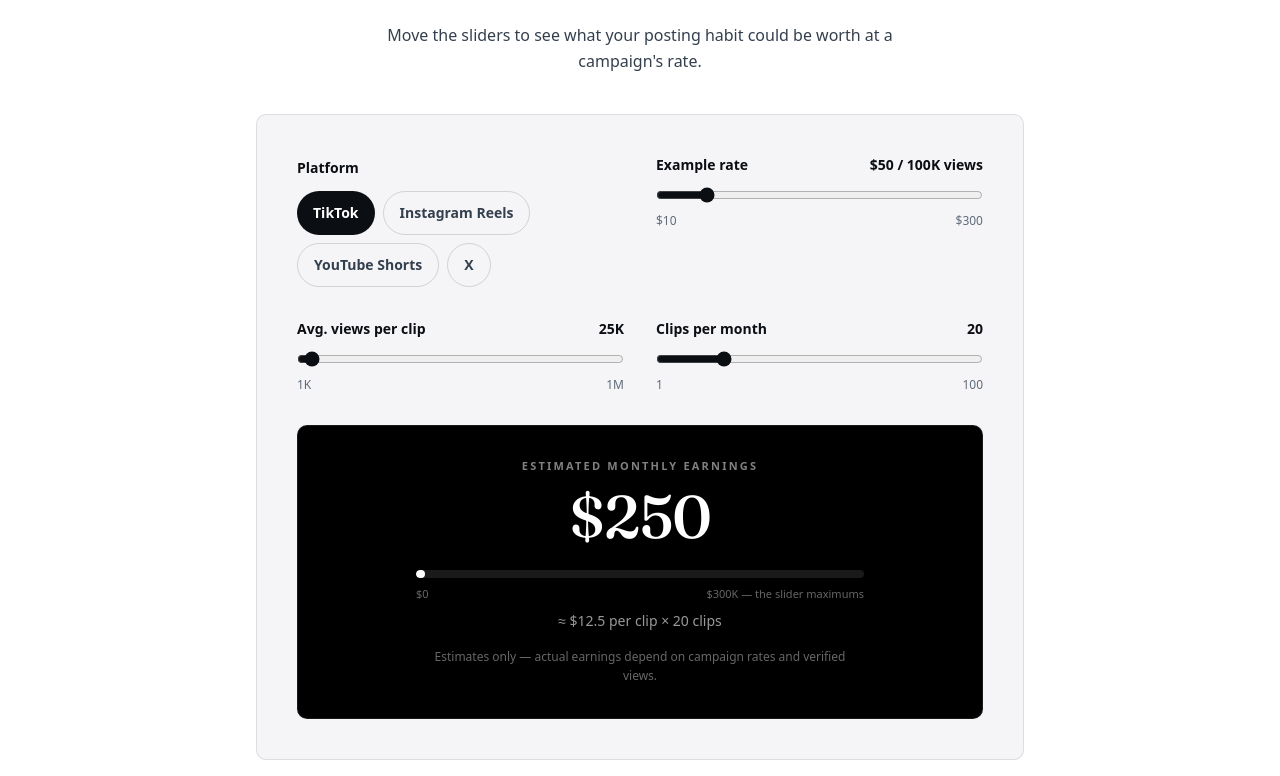
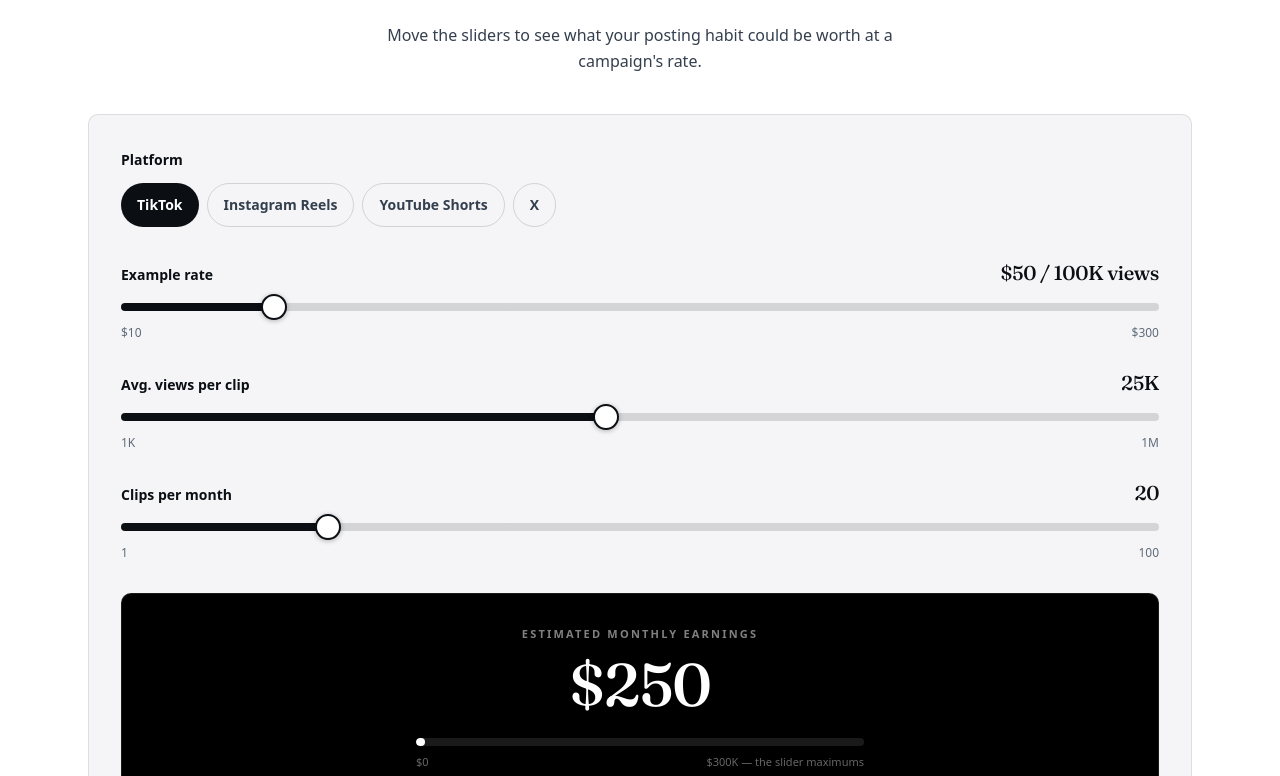
Before and after one commit to Chachi420/clipforge, a Next.js app: page /clip in a window 1280 px wide. Shown: the part 2544-3320 px from the top of the page. Built offline with nearby package versions, Linux system fonts and the light colour scheme; a web font is replaced by a local one.

Commit message:
Calculator: full-width card, chunky custom sliders, log-scale views

```diff
--- a/app/clip/calculator.tsx
+++ b/app/clip/calculator.tsx
@@ -18,25 +18,78 @@ function fmt(n: number) {
 }
 
 /**
+ * Full-width slider with a filled track. `fillPct` is 0–100 and drives the
+ * monochrome fill via an inline gradient (theme-aware through --ink).
+ */
+function Slider({
+  label,
+  display,
+  min,
+  max,
+  step,
+  value,
+  minLabel,
+  maxLabel,
+  onChange,
+  ariaLabel,
+}: {
+  label: string;
+  display: string;
+  min: number;
+  max: number;
+  step: number;
+  value: number;
+  minLabel: string;
+  maxLabel: string;
+  onChange: (v: number) => void;
+  ariaLabel: string;
+}) {
+  const pct = Math.max(0, Math.min(100, ((value - min) / (max - min)) * 100));
+  return (
+    <div>
+      <div className="flex items-baseline justify-between gap-4">
+        <span className="text-sm font-semibold text-ink">{label}</span>
+        <span className="display shrink-0 text-xl text-ink tnum">{display}</span>
+      </div>
+      <input
+        type="range"
+        min={min}
+        max={max}
+        step={step}
+        value={value}
+        onChange={(e) => onChange(Number(e.target.value))}
+        className="slider mt-4 w-full"
+        style={{
+          background: `linear-gradient(to right, rgb(var(--ink)) 0%, rgb(var(--ink)) ${pct}%, rgb(var(--ink) / 0.14) ${pct}%, rgb(var(--ink) / 0.14) 100%)`,
+        }}
+        aria-label={ariaLabel}
+      />
+      <div className="mt-2 flex justify-between text-xs text-ink-faint tnum">
+        <span>{minLabel}</span>
+        <span>{maxLabel}</span>
+      </div>
+    </div>
+  );
+}
+
+/**
  * Earnings calculator — monochrome reskin. Same math, same sliders.
  * The rate is explicitly an example; the result is explicitly an estimate.
+ * Views slider is logarithmic (1K–1M) so the whole track stays useful.
  */
 export function EarningsCalculator() {
   const [platform, setPlatform] = useState(PLATFORMS[0]);
   const [ratePer100k, setRatePer100k] = useState(50);
-  const [viewsPerClip, setViewsPerClip] = useState(25_000);
+  // log10 of views: 3 → 1K, 6 → 1M
+  const [viewsExp, setViewsExp] = useState(Math.log10(25_000));
   const [clipsPerMonth, setClipsPerMonth] = useState(20);
 
+  const viewsPerClip = Math.round(Math.pow(10, viewsExp) / 1000) * 1000;
   const earnings = (viewsPerClip / 100_000) * ratePer100k * clipsPerMonth;
   const perClip = (viewsPerClip / 100_000) * ratePer100k;
 
-  const sliderCls =
-    "mt-3 w-full accent-ink";
-  const valueCls = "font-semibold text-ink tnum";
-
   return (
-    <Card className="mx-auto max-w-3xl p-6 md:p-10">
-      <div className="grid gap-8 md:grid-cols-2">
+    <Card className="p-6 md:p-8">
       <div>
         <span className="text-sm font-semibold text-ink" id="calc-platform">
           Platform
@@ -58,63 +111,44 @@ export function EarningsCalculator() {
           ))}
         </div>
       </div>
-        <div>
-          <label className="flex items-center justify-between text-sm font-semibold text-ink">
-            Example rate <span className={valueCls}>${ratePer100k} / 100K views</span>
-          </label>
-          <input
-            type="range"
+
+      <div className="mt-8 space-y-7">
+        <Slider
+          label="Example rate"
+          display={`$${ratePer100k} / 100K views`}
           min={10}
           max={300}
           step={5}
           value={ratePer100k}
-            onChange={(e) => setRatePer100k(Number(e.target.value))}
-            className={sliderCls}
-            aria-label="Example rate per 100K views"
+          minLabel="$10"
+          maxLabel="$300"
+          onChange={setRatePer100k}
+          ariaLabel="Example rate per 100K views"
         />
-          <div className="mt-1 flex justify-between text-xs text-ink-faint">
-            <span>$10</span>
-            <span>$300</span>
-          </div>
-        </div>
-        <div>
-          <label className="flex items-center justify-between text-sm font-semibold text-ink">
-            Avg. views per clip <span className={valueCls}>{fmt(viewsPerClip)}</span>
-          </label>
-          <input
-            type="range"
-            min={1_000}
-            max={1_000_000}
-            step={1_000}
-            value={viewsPerClip}
-            onChange={(e) => setViewsPerClip(Number(e.target.value))}
-            className={sliderCls}
-            aria-label="Average views per clip"
+        <Slider
+          label="Avg. views per clip"
+          display={fmt(viewsPerClip)}
+          min={3}
+          max={6}
+          step={0.01}
+          value={viewsExp}
+          minLabel="1K"
+          maxLabel="1M"
+          onChange={setViewsExp}
+          ariaLabel="Average views per clip"
         />
-          <div className="mt-1 flex justify-between text-xs text-ink-faint">
-            <span>1K</span>
-            <span>1M</span>
-          </div>
-        </div>
-        <div>
-          <label className="flex items-center justify-between text-sm font-semibold text-ink">
-            Clips per month <span className={valueCls}>{clipsPerMonth}</span>
-          </label>
-          <input
-            type="range"
+        <Slider
+          label="Clips per month"
+          display={`${clipsPerMonth}`}
           min={1}
           max={100}
           step={1}
           value={clipsPerMonth}
-            onChange={(e) => setClipsPerMonth(Number(e.target.value))}
-            className={sliderCls}
-            aria-label="Clips per month"
+          minLabel="1"
+          maxLabel="100"
+          onChange={setClipsPerMonth}
+          ariaLabel="Clips per month"
         />
-          <div className="mt-1 flex justify-between text-xs text-ink-faint">
-            <span>1</span>
-            <span>100</span>
-          </div>
-        </div>
       </div>
 
       <div className="mt-8 rounded-card border border-white/10 bg-black p-6 text-center text-white md:p-8">
--- a/app/globals.css
+++ b/app/globals.css
@@ -52,6 +52,46 @@ body {
   /* Pill button base */
   .pill {
     @apply inline-flex items-center justify-center gap-2 rounded-full font-semibold transition;
+  }
+  /* Chunky monochrome range slider — track fill comes from an inline
+     gradient on the element; the thumb is theme-aware via --paper/--ink. */
+  input[type="range"].slider {
+    -webkit-appearance: none;
+    appearance: none;
+    height: 8px;
+    border-radius: 9999px;
+    outline-offset: 6px;
+    cursor: pointer;
+  }
+  input[type="range"].slider::-webkit-slider-thumb {
+    -webkit-appearance: none;
+    appearance: none;
+    width: 26px;
+    height: 26px;
+    border-radius: 9999px;
+    background: rgb(var(--paper));
+    border: 2px solid rgb(var(--ink));
+    box-shadow: 0 1px 5px rgb(0 0 0 / 0.28);
+    cursor: grab;
+    transition: transform 150ms ease;
+  }
+  input[type="range"].slider::-webkit-slider-thumb:active {
+    cursor: grabbing;
+    transform: scale(1.12);
+  }
+  input[type="range"].slider::-moz-range-thumb {
+    width: 22px;
+    height: 22px;
+    border-radius: 9999px;
+    background: rgb(var(--paper));
+    border: 2px solid rgb(var(--ink));
+    box-shadow: 0 1px 5px rgb(0 0 0 / 0.28);
+    cursor: grab;
+  }
+  input[type="range"].slider::-moz-range-track {
+    height: 8px;
+    border-radius: 9999px;
+    background: transparent;
   }
   /* Massive display headline */
   .display {
```
Lines whose indentation alone changed are shown as unchanged.
